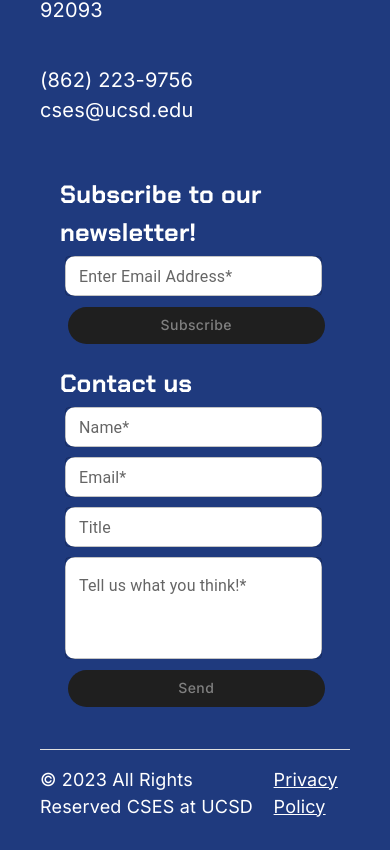
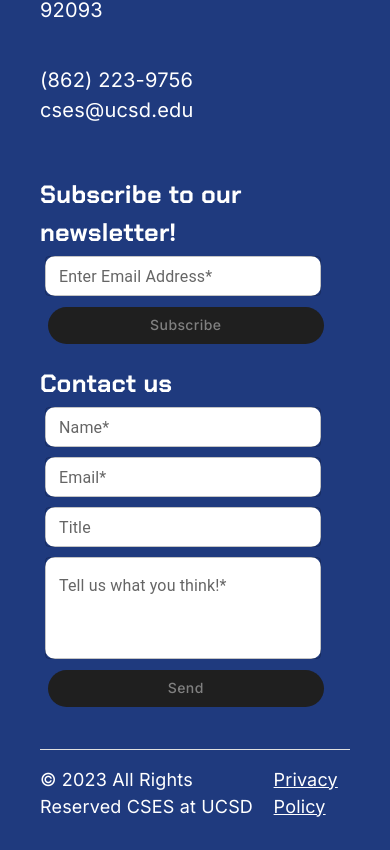
Before and after one commit to Will-Hsu/cses_webdev, a React (Create React App) app in the folder frontend/: page /login in a window 390 px wide. Shown: the part 1055-1905 px from the top of the page. Built offline with nearby package versions, Linux system fonts and the light colour scheme; no server answers; what @2toad/profanity would draw is missing.

Commit message:
Align footer for mobile screens

```diff
--- a/frontend/src/components/Footer/Footer.tsx
+++ b/frontend/src/components/Footer/Footer.tsx
@@ -41,7 +41,14 @@ const Footer = () => {
             }}>
             {links.map(({logo, link}, id) => (
               <Link href={link} target='_blank' rel='noopener noreferrer'>
-                <img src={logo} alt='logo' style={{ maxWidth: '50px', maxHeight: '50px' }}/>
+                <img
+                  src={logo}
+                  alt='logo'
+                  style={{
+                    maxWidth: '50px',
+                    maxHeight: '50px'
+                  }}
+                />
               </Link>
             ))}
           </Grid>
@@ -60,7 +67,7 @@ const Footer = () => {
               ))}
           </Grid>
         </Grid>
-        <Grid item sx={{ margin: '20px' }}>
+        <Grid item sx={{ margin: '20px', marginLeft: 0 }}>
           <Forms />
         </Grid>
       </Grid>
```
